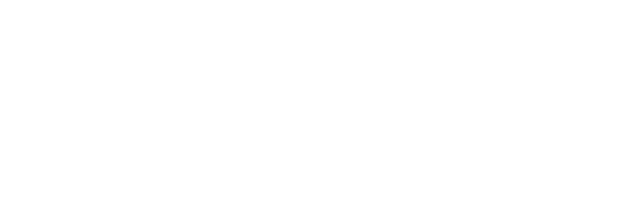
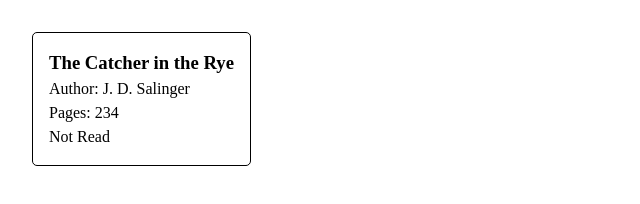
Before and after one commit to xxc451/library, a plain HTML site: page index.html in a window 1280 px wide. Shown: the whole page, without its empty margins (0-640 px from the left). Drawn offline with Linux system fonts and the light colour scheme.

Commit message:
Add function to render books and add basic styles

```diff
--- a/script.js
+++ b/script.js
@@ -12,3 +12,34 @@
     const book = new Book(title, author, pages, read);
     myLibrary.push(book);
 }
+
+const body = document.querySelector("body");
+
+function renderLibrary() {
+    for (const book of myLibrary) {
+        const bookCard = document.createElement("div");
+        bookCard.classList.add("card");
+
+        const title = document.createElement("h3");
+        title.textContent = book.title;
+        bookCard.appendChild(title);
+
+        const author = document.createElement("p");
+        author.textContent = `Author: ${book.author}`;
+        bookCard.appendChild(author);
+
+        const pages = document.createElement("p");
+        pages.textContent = `Pages: ${book.pages}`;
+        bookCard.appendChild(pages);
+
+        const status = document.createElement("P");
+        status.textContent = title.read ? "Read" : "Not Read";
+        bookCard.appendChild(status);
+
+        body.appendChild(bookCard);
+    }
+}
+
+addBookToLibrary("The Catcher in the Rye", "J. D. Salinger", 234, true);
+
+renderLibrary()
--- a/style.css
+++ b/style.css
@@ -41,3 +41,15 @@
 h1, h2, h3, h4, h5, h6 {
   text-wrap: balance;
 }
+
+/* Beggining of Styles */
+body {
+  display: flex;
+  padding: 32px;
+}
+
+.card {
+  border: solid 1px black;
+  border-radius: 5px;
+  padding: 16px;
+}
```
